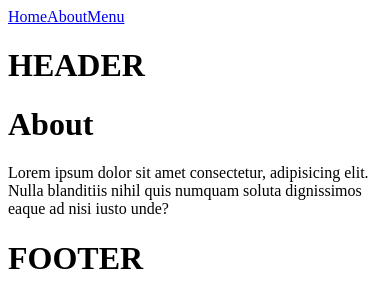
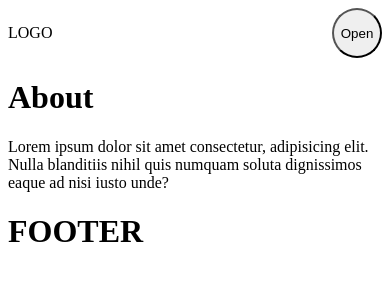
Before and after one commit to DimiGreens/Sem3_Gruppe3_Eksamensprojekt, a Nuxt app: page /about in a window 390 px wide. Shown: the top 308 px of the page. Built offline with nearby package versions, Linux system fonts and the light colour scheme.

Commit message:
Opsat mobil navbar
Lavet et hurtig navbar til mobil layout.
Indeholder:
- Åben/luk knap
- links til intern navigation
- meget basisk styling

```diff
--- a/app/app.vue
+++ b/app/app.vue
@@ -3,13 +3,11 @@
 </script>
 
 <template>
-<div>
+
     <NuxtRouteAnnouncer />
-    <NuxtLink to="/">Home</NuxtLink>
-    <NuxtLink to="/about">About</NuxtLink>
-    <NuxtLink to="/menu">Menu</NuxtLink>
+    <Navbar />
     <NuxtPage />
-  </div>
+
 </template>
 
 <style scoped>
--- /dev/null
+++ b/app/components/Navbar.vue
@@ -0,0 +1,74 @@
+<script setup>
+import { ref } from 'vue';
+
+const isOpen = ref(false);
+
+const openNav = () => {
+    isOpen.value = true
+}
+
+const closeNav = () => {
+    isOpen.value = false
+}
+
+</script>
+
+<template>
+    <header>
+        <p>LOGO</p>
+        <button @click="openNav">Open</button>
+    </header>
+
+    <transition name="slide">
+        <nav v-if="isOpen">
+            <button @click="closeNav">Close</button>
+            <NuxtLink to="/" @click="closeNav">Home</NuxtLink>
+            <NuxtLink to="/about" @click="closeNav">About</NuxtLink>
+            <NuxtLink to="/menu" @click="closeNav">Menu</NuxtLink>
+        </nav>
+    </transition>
+</template>
+
+<style scoped>
+header{
+    display: flex;
+    justify-content: space-between;
+}
+
+button{
+    width: 50px;
+    height: 50px;
+    border-radius: 50%;
+}
+
+nav{
+    display: flex;
+    flex-direction: column;
+    position: absolute;
+    top: 0;
+    right: 0;
+    z-index: 99;
+    background-color: grey;
+    height: 100vh;
+    width: 60vw;
+}
+
+nav button{
+    position: absolute;
+    top: 10px;
+    right: 10px;
+}
+
+.slide-enter-active, .slide-leave-active{
+    transition: transform 0.3s ease;
+}
+
+.slide-enter-from, .slide-leave-to{
+    transform: translateX(100%);
+}
+
+nav a{
+    padding: 1rem;
+    margin: 0.5rem;
+}
+</style>
--- a/app/pages/about.vue
+++ b/app/pages/about.vue
@@ -3,7 +3,6 @@
 </script>
 
 <template>
-<Header />
 <h1>About</h1>
 <p>Lorem ipsum dolor sit amet consectetur, adipisicing elit. Nulla blanditiis nihil quis numquam soluta dignissimos eaque ad nisi iusto unde?</p>
 <Footer />
--- a/app/pages/index.vue
+++ b/app/pages/index.vue
@@ -3,7 +3,6 @@
 </script>
 
 <template>
-<Header />
 <h1>index</h1>
 <p>Lorem ipsum dolor sit, amet consectetur adipisicing elit. Placeat, temporibus impedit. Nihil quaerat sed fuga non magnam, quisquam dignissimos velit.</p>
 <Footer />
--- a/app/pages/menu.vue
+++ b/app/pages/menu.vue
@@ -4,7 +4,6 @@ import '@splidejs/vue-splide/css'
 </script>
 
 <template>
-  <Header />
   <h1>Menu</h1>
 
   <Splide :options="{ perPage: 1, gap: '1rem', rewind: true }">
```
